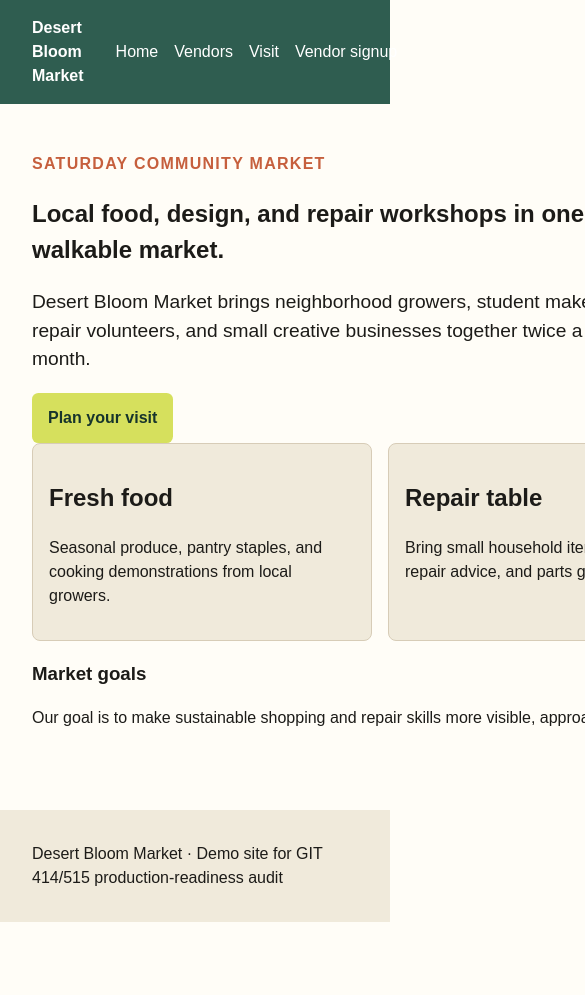
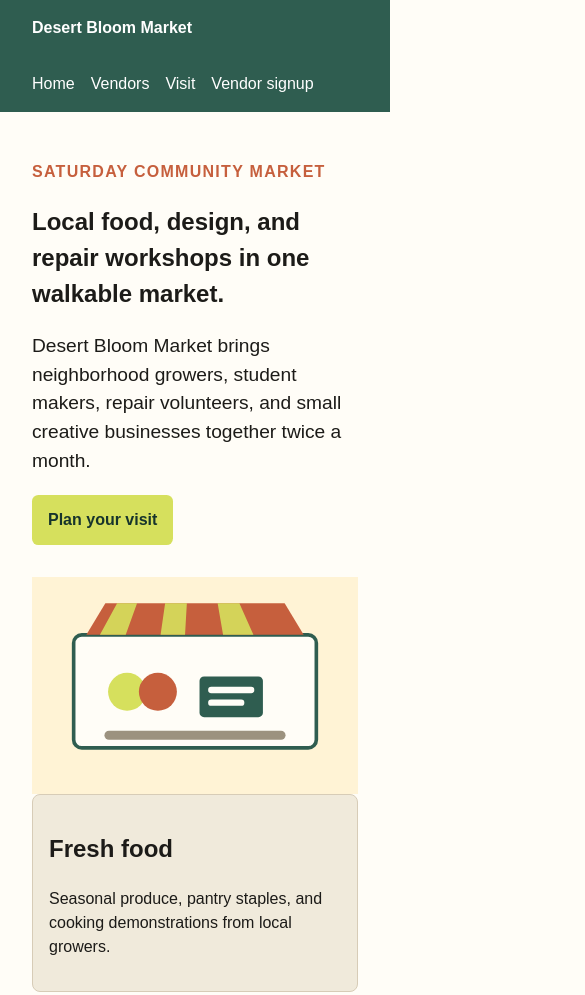
Before and after one commit to StephaniePeacock/production-readiness-assessment, a plain HTML site: page index.html in a window 390 px wide. Shown: the top 995 px of the page, 585 px wide, since content can reach past the window. Before the commit the page ends 922 px from the top, so only its background shows below. Drawn offline with Linux system fonts and the light colour scheme.

Commit message:
major repair - site responsiveness applied

```diff
--- a/assets/styles.css
+++ b/assets/styles.css
@@ -29,6 +29,7 @@ a:focus {
 
 .site-header {
   display: flex;
+  flex-wrap: wrap;
   align-items: center;
   justify-content: space-between;
   gap: 2rem;
@@ -53,7 +54,7 @@ nav {
 }
 
 .page {
-  width: 1120px;
+  max-width: 70rem;
   margin: 0 auto;
   padding: 2rem;
 }
@@ -95,7 +96,7 @@ button {
 .feature-row,
 .vendor-grid {
   display: grid;
-  grid-template-columns: repeat(3, 340px);
+  grid-template-columns: repeat(3, 1fr);
   gap: 1rem;
 }
 
@@ -160,7 +161,7 @@ footer {
   background: var(--muted);
 }
 
-@media (min-width: 980px) and (max-width: 760px) {
+@media (max-width: 760px) {
   .hero,
   .feature-row,
   .vendor-grid {
--- a/index.html
+++ b/index.html
@@ -2,6 +2,7 @@
 <html>
 <head>
   <meta charset="utf-8">
+  <meta name="viewport" content="width=device-width, initial-scale=1">
   <title>Desert Bloom Market</title>
   <link rel="stylesheet" href="assets/styles.css">
 </head>
```
